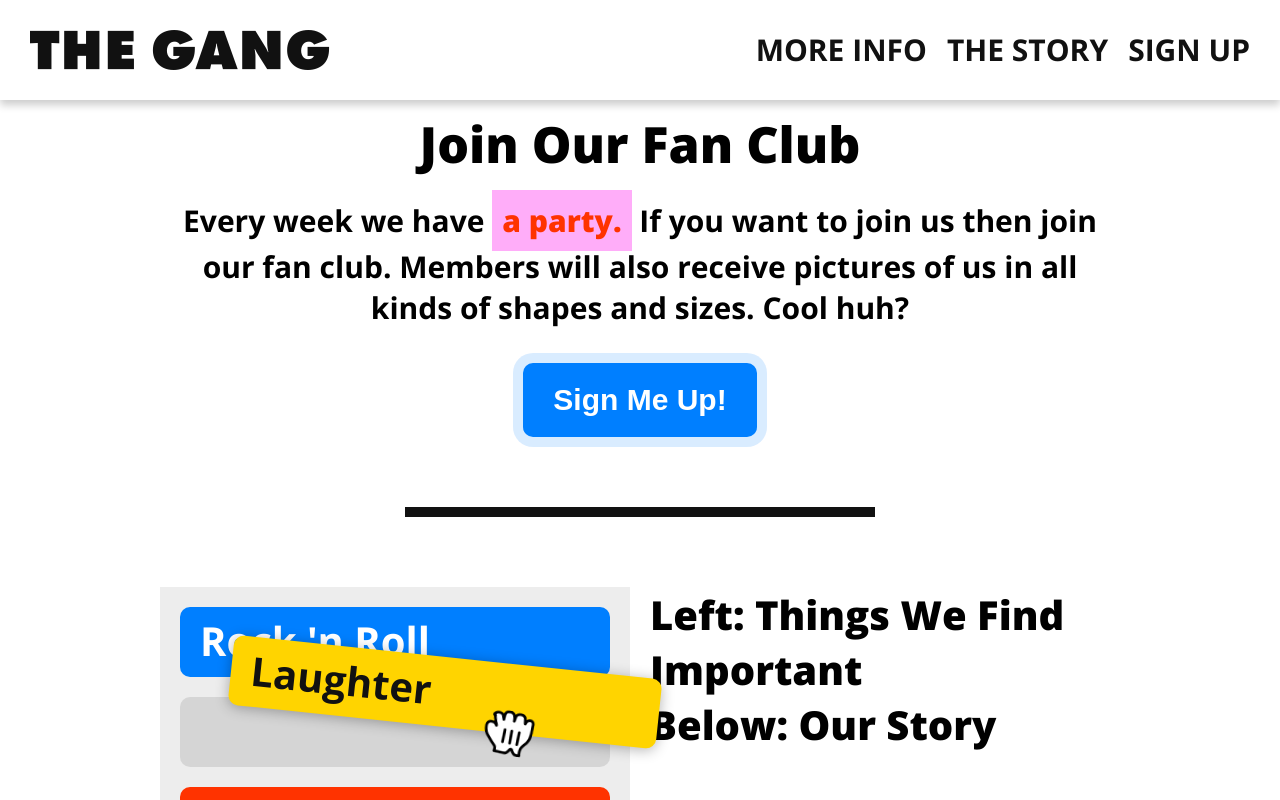
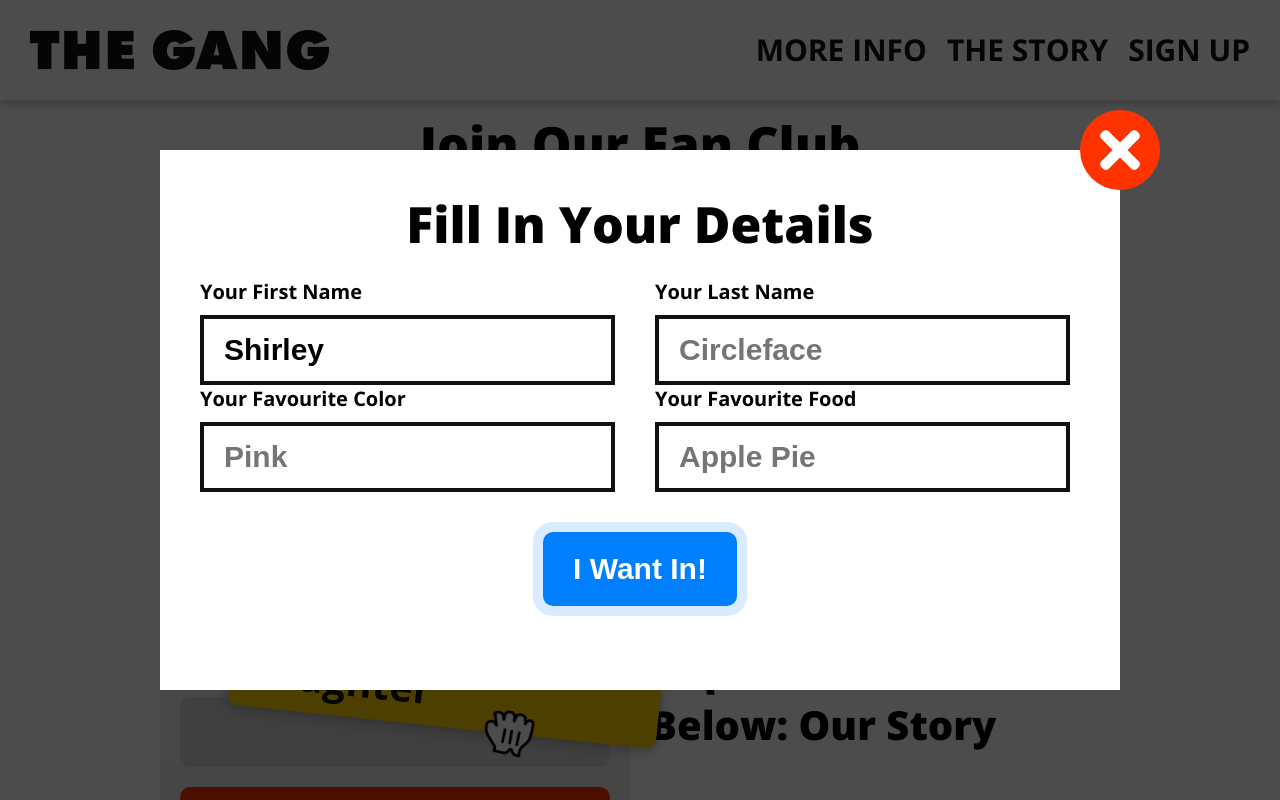
Before and after one commit to livorish/the-gang-site, a plain HTML site: page index.html in a window 1280 px wide. Both pictures are taken after a click on the button "Sign Me Up!". Shown: the part 840-1640 px from the top of the page. Drawn offline with nearby package versions, Linux system fonts and the light colour scheme.

Commit message:
add popup window style

```diff
--- a/index.html
+++ b/index.html
@@ -27,7 +27,7 @@
 	<nav>
 		<a href="" class="logo"></a>
 		<ul>
-			<li><a href="#">Sign Up</a></li>
+			<li><a href="javascript:()" onclick="showPopup();">Sign Up</a></li>
 			<li><a href="#story">The Story</a></li>
 			<li><a href="#more-info">More Info</a></li>
 		</ul>
@@ -36,7 +36,7 @@
 		<div class="wrapper">
 			<h2>Join Our Fan Club</h2>
 			<p>Every week we have <span class="highlight">a party.</span>  If you want to join us then join our fan club. Members will also receive pictures of us in all kinds of shapes and sizes. Cool huh?</p>
-			<button class="cta">Sign Me Up!</button>
+			<button class="cta" onclick="showPopup();">Sign Me Up!</button>
 		</div>
 	</div>
 	<div class="sep"></div>
@@ -67,11 +67,12 @@
 			<a href="https://taptapkaboom.com">Made by Rich from Tap Tap Kaboom</a>
 		</div>
 	</footer>
-	<div class="popup">
+	<div class="popup" id="popup">
 		<div class="blanket"></div>
 		<div class="content">
 			<h2>Fill In Your Details</h2>
 			<form action="">
+			<div class="row">
 				<div class="item">
 					<label for="">Your First Name</label>
 					<input type="text" placeholder="Awesomeface" value="Shirley">
@@ -80,6 +81,8 @@
 					<label for="">Your Last Name</label>
 					<input type="text" placeholder="Circleface">
 				</div>
+			</div>
+			<div class="row">
 				<div class="item">
 					<label for="">Your Favourite Color</label>
 					<input type="text" placeholder="Pink">
@@ -88,11 +91,12 @@
 					<label for="">Your Favourite Food</label>
 					<input type="text" placeholder="Apple Pie">
 				</div>
+			</div>
 			<button class="cta">I Want In!</button>
 			</form>
-			<button class="close">x</button>
+			<button class="close" onclick="hidePopup();">x</button>
 		</div>
 	</div>
-
+<script src="script.js"></script>
 </body>
 </html>
--- a/script.js
+++ b/script.js
@@ -0,0 +1,8 @@
+function showPopup () {
+    var popup = document.getElementById('popup');
+    popup.classList.add('show');
+}
+function hidePopup () {
+    var popup = document.getElementById('popup');
+    popup.classList.remove('show');
+}
--- a/style.css
+++ b/style.css
@@ -268,4 +268,93 @@ footer a {
 
 .popup {
     display: none;
+    position: fixed;
+    top: 0;
+    bottom: 0;
+    right: 0;
+    left: 0;
+    z-index: 2;
 }
+.popup.show {
+    display: block;
+}
+.popup .blanket {
+    background-color: rgba(0,0,0,.7);
+    position: absolute;
+    top: 0;
+    bottom: 0;
+    right: 0;
+    left: 0;
+}
+
+.popup .content {
+    width: 960px;
+    height: 540px;
+    box-sizing: border-box;
+    padding: 30px 40px;
+    background-color: white;
+    text-align: center;
+    position: absolute;
+    left: 50%;
+    top: 50%;
+    margin-top: -250px;
+    margin-left: -480px;
+}
+
+.popup h2 {
+    margin: 10px 0 20px;
+}
+.popup .cta {
+    margin-top: 40px;
+}
+.popup .close {
+    width: 80px;
+    height: 80px;
+    background: #ff3300 url(img/close.png) no-repeat center center;
+    background-size: 50%;
+    position: absolute;
+    top: -40px;
+    right: -40px;
+    border-radius: 50%;
+    border: none;
+    outline: none;
+    overflow: hidden;
+    text-indent: -999px;
+    cursor: pointer;
+}
+
+
+.popup .row:after {
+    content: '';
+    display: table;
+    clear: both;
+}
+
+.popup .item {
+    float: left;
+    width: 415px;
+    margin-left: 40px;
+    text-align: left;
+}
+
+.popup .item:first-child {
+    margin-left: 0;
+}
+
+.popup .item label {
+    display: block;
+    font-size: 20px;
+    font-weight: bold;
+    margin-bottom: 10px;
+}
+
+.popup .item input[type='text'] {
+    display: block;
+    font-size: 30px;
+    font-weight: bold;
+    border: 4px solid #111;
+    height: 70px;
+    box-sizing: border-box;
+    width: 100%;
+    padding: 15px 20px;
+}
```
Lines whose indentation alone changed are shown as unchanged.
